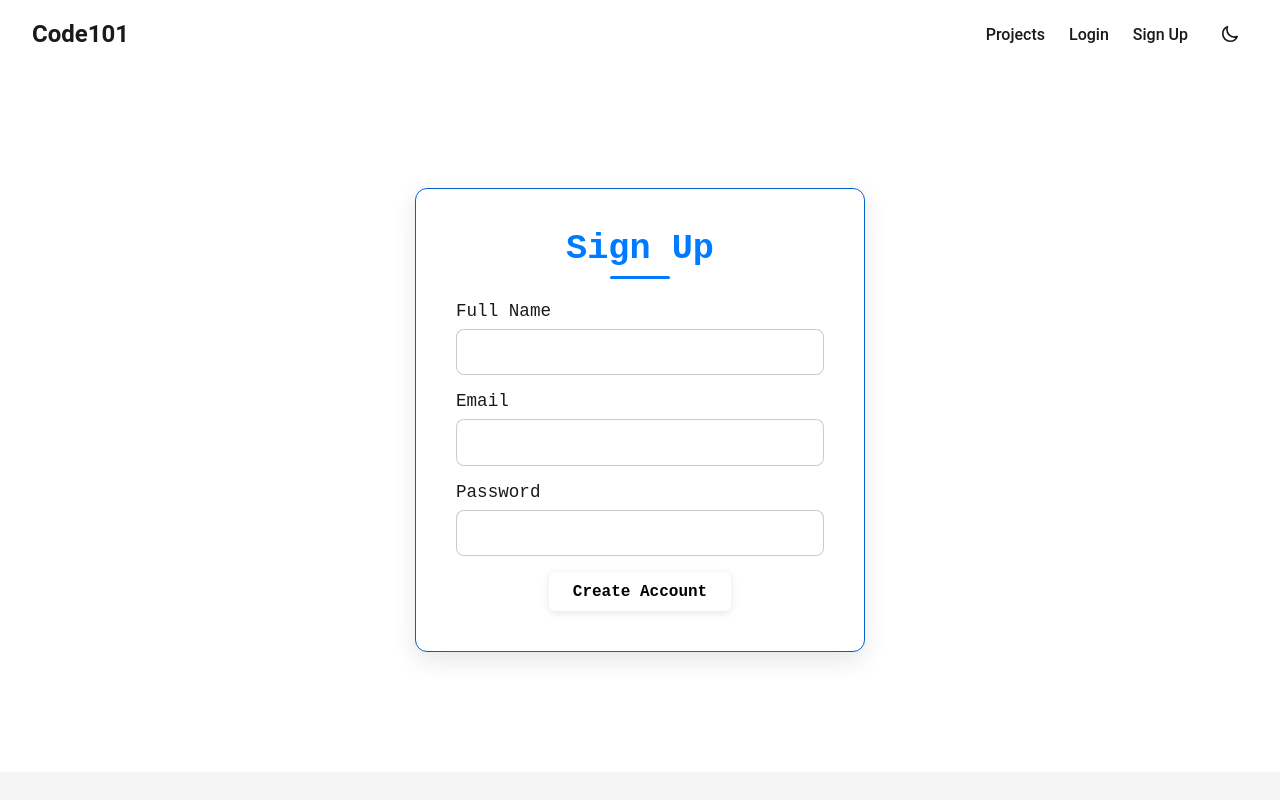
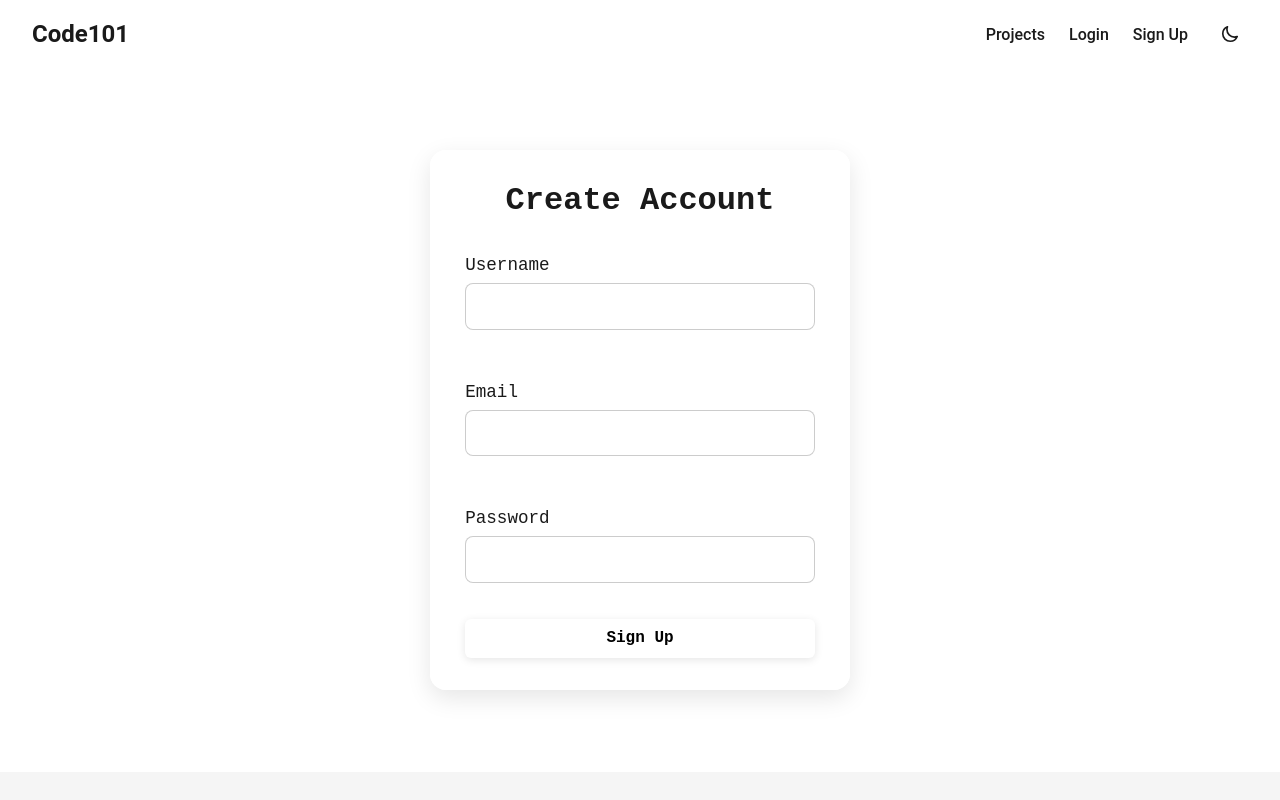
Before and after one commit to a-elhaag/code101_V2, a Next.js app: page /signup in a window 1280 px wide. Shown: the top 800 px of the page. Built offline with nearby package versions, Linux system fonts and the light colour scheme.

Commit message:
feat: Enhance SignUpPage with improved state management, intersection observer for card reveal, and updated styling

```diff
--- a/app/signup/page.js
+++ b/app/signup/page.js
@@ -1,48 +1,129 @@
-'use client';
-import { useState } from 'react';
-import { useRouter } from 'next/navigation';
-import Input from '../components/Input';
-import Button from '../components/Button';
+"use client";
+import { useState, useRef, useEffect } from "react";
+import { useRouter } from "next/navigation";
+import Input from "../components/Input";
+import Button from "../components/Button";
 
 export default function SignUpPage() {
-    const [email, setEmail] = useState('');
-    const [u_name, setName] = useState('');
-    const [password, setPassword] = useState('');
-    const [error, setError] = useState('');
+    /* form state */
+    const [email, setEmail] = useState("");
+    const [username, setUsername] = useState("");
+    const [password, setPassword] = useState("");
+    const [error, setError] = useState("");
+
+    /* card hover / reveal */
+    const cardRef = useRef(null);
+    const [isVisible, setVisible] = useState(false);
+    const [isHovered, setHovered] = useState(false);
+    const [mouse, setMouse] = useState({ x: 0, y: 0 });
+
+    /* intersection fade‑in */
+    useEffect(() => {
+        const io = new IntersectionObserver(
+            ([e]) => { if (e.isIntersecting) { setVisible(true); io.unobserve(e.target); } },
+            { threshold: 0.1 }
+        );
+        cardRef.current && io.observe(cardRef.current);
+        return () => cardRef.current && io.unobserve(cardRef.current);
+    }, []);
+
     const router = useRouter();
 
     const handleSignup = async (e) => {
         e.preventDefault();
-        if (!u_name || !email || !password) return setError("All fields required");
+        if (!username || !email || !password) return setError("All fields required");
 
         try {
-            const res = await fetch(`${process.env.NEXT_PUBLIC_API_BASE_URL}/users?code=${process.env.NEXT_PUBLIC_API_KEY}`, {
-                method: "POST",
-                headers: { 'Content-Type': 'application/json' },
-                body: JSON.stringify({ u_name, email, password, u_role: "user" })
-            });
-
+            const res = await fetch(
+                `${process.env.NEXT_PUBLIC_API_BASE_URL}/users?code=${process.env.NEXT_PUBLIC_API_KEY}`,
+                {
+                    method: "POST",
+                    headers: { "Content-Type": "application/json" },
+                    body: JSON.stringify({ username, email, password, role: "user" })
+                }
+            );
             const data = await res.json();
             if (!res.ok) throw new Error(data.error || "Signup failed");
+            router.push("/login");
+        } catch (err) { setError(err.message); }
+    };
 
-            router.push('/login');
-        } catch (err) {
-            setError(err.message);
-        }
+    /* mouse gradient */
+    const onMove = (e) => {
+        if (!cardRef.current) return;
+        const r = cardRef.current.getBoundingClientRect();
+        setMouse({ x: e.clientX - r.left, y: e.clientY - r.top });
     };
 
     return (
-        <div className="auth-page">
-            <form className="form-container" onSubmit={handleSignup}>
-                <h1 className="page-title">Sign Up</h1>
-                <Input label="Full Name" value={u_name} onChange={e => setName(e.target.value)} />
-                <Input label="Email" value={email} onChange={e => setEmail(e.target.value)} />
-                <Input label="Password" type="password" value={password} onChange={e => setPassword(e.target.value)} />
-                {error && <p style={{ color: "red", textAlign: "center" }}>{error}</p>}
-                <div style={{ textAlign: "center" }}>
-                    <Button type="submit">Create Account</Button>
-                </div>
-            </form>
+        <div className="signup-page">
+            <div
+                ref={cardRef}
+                className={`auth-card ${isVisible ? "visible" : ""} ${isHovered ? "hovered" : ""}`}
+                onMouseEnter={() => setHovered(true)}
+                onMouseLeave={() => setHovered(false)}
+                onMouseMove={onMove}
+                style={{ "--mouse-x": `${mouse.x}px`, "--mouse-y": `${mouse.y}px` }}
+            >
+                <form className="form" onSubmit={handleSignup}>
+                    <h1 className="title">Create&nbsp;Account</h1>
+
+                    <Input label="Username" value={username} onChange={e => setUsername(e.target.value)} />
+                    <Input label="Email" value={email} onChange={e => setEmail(e.target.value)} />
+                    <Input label="Password" type="password" value={password} onChange={e => setPassword(e.target.value)} />
+
+                    {error && <p className="error">{error}</p>}
+
+                    <Button type="submit" full>
+                        Sign Up
+                    </Button>
+                </form>
+            </div>
+
+            {/* styling */}
+            <style jsx>{`
+        .signup-page {
+          display: flex;
+          justify-content: center;
+          align-items: center;
+          min-height: 80vh;
+        }
+        .auth-card {
+          width: 100%;
+          max-width: 420px;
+          padding: 2rem 2.2rem;
+          background: var(--card-bg);
+          border: 1px solid var(--primary-border);
+          border-radius: 16px;
+          box-shadow: var(--shadow-md);
+          backdrop-filter: blur(8px);
+          overflow: hidden;
+          opacity: 0;
+          transform: translateY(10px);
+          transition: var(--theme-transition), transform .5s cubic-bezier(.16,1,.3,1);
+        }
+        .auth-card.visible { opacity: 1; transform: translateY(0); }
+
+        .auth-card.hovered {
+          background:
+            radial-gradient(circle 110px at var(--mouse-x) var(--mouse-y),
+              var(--primary-color) 0%,
+              rgba(var(--primary-color-rgb), .45) 40%,
+              transparent 80%
+            ),
+            var(--card-bg);
+          box-shadow: 0 0 30px rgba(var(--primary-color-rgb), .35) inset;
+          transform: translateY(-5px);
+        }
+
+        .form { display: flex; flex-direction: column; gap: 1.25rem; }
+        .title { text-align: center; font-family: var(--font-ibm-plex-mono); }
+        .error { color: red; text-align: center; font-size: .9rem; }
+
+        @media (max-width: 480px) {
+          .auth-card { padding: 1.5rem; }
+        }
+      `}</style>
         </div>
     );
 }
```
